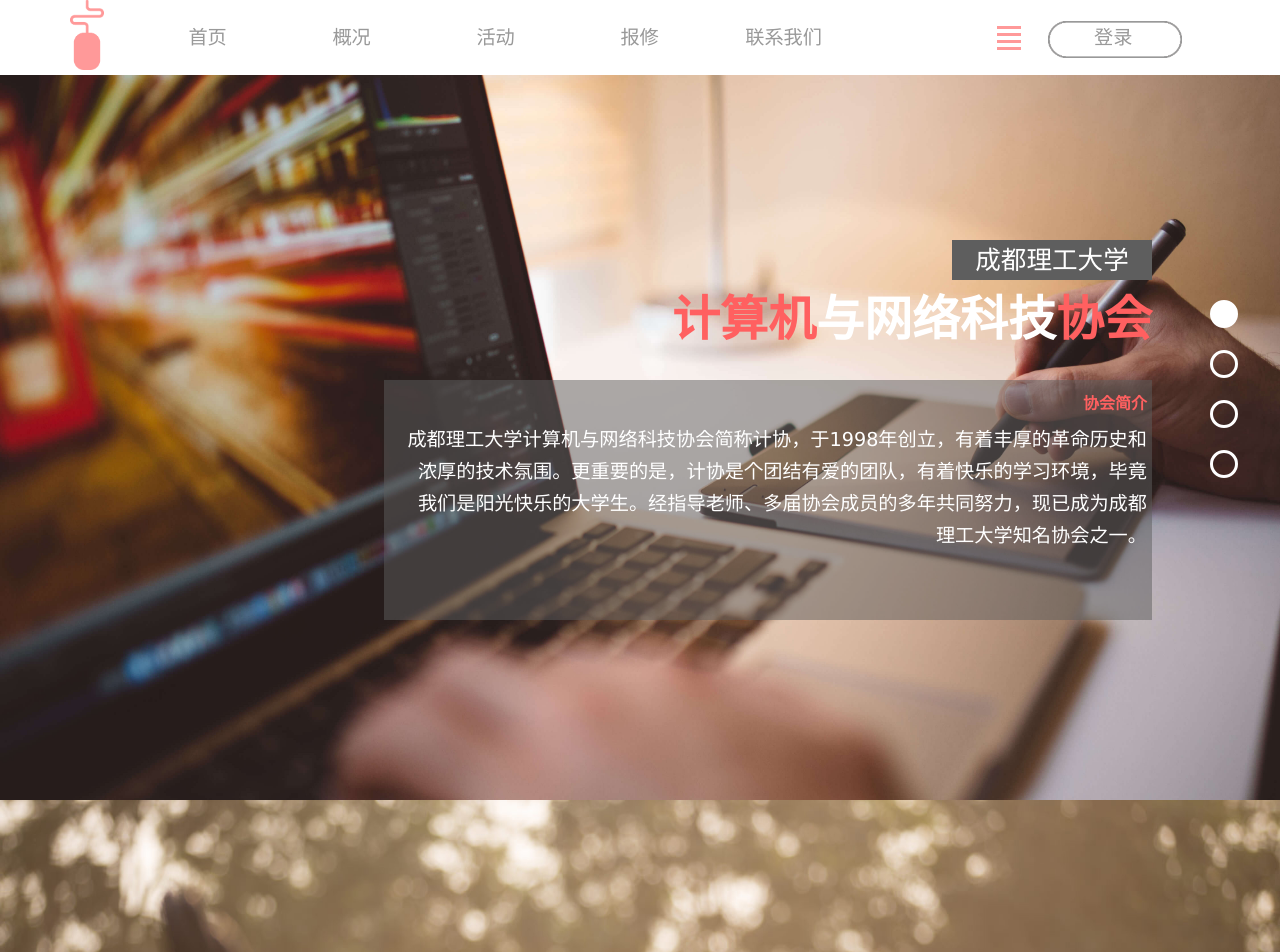
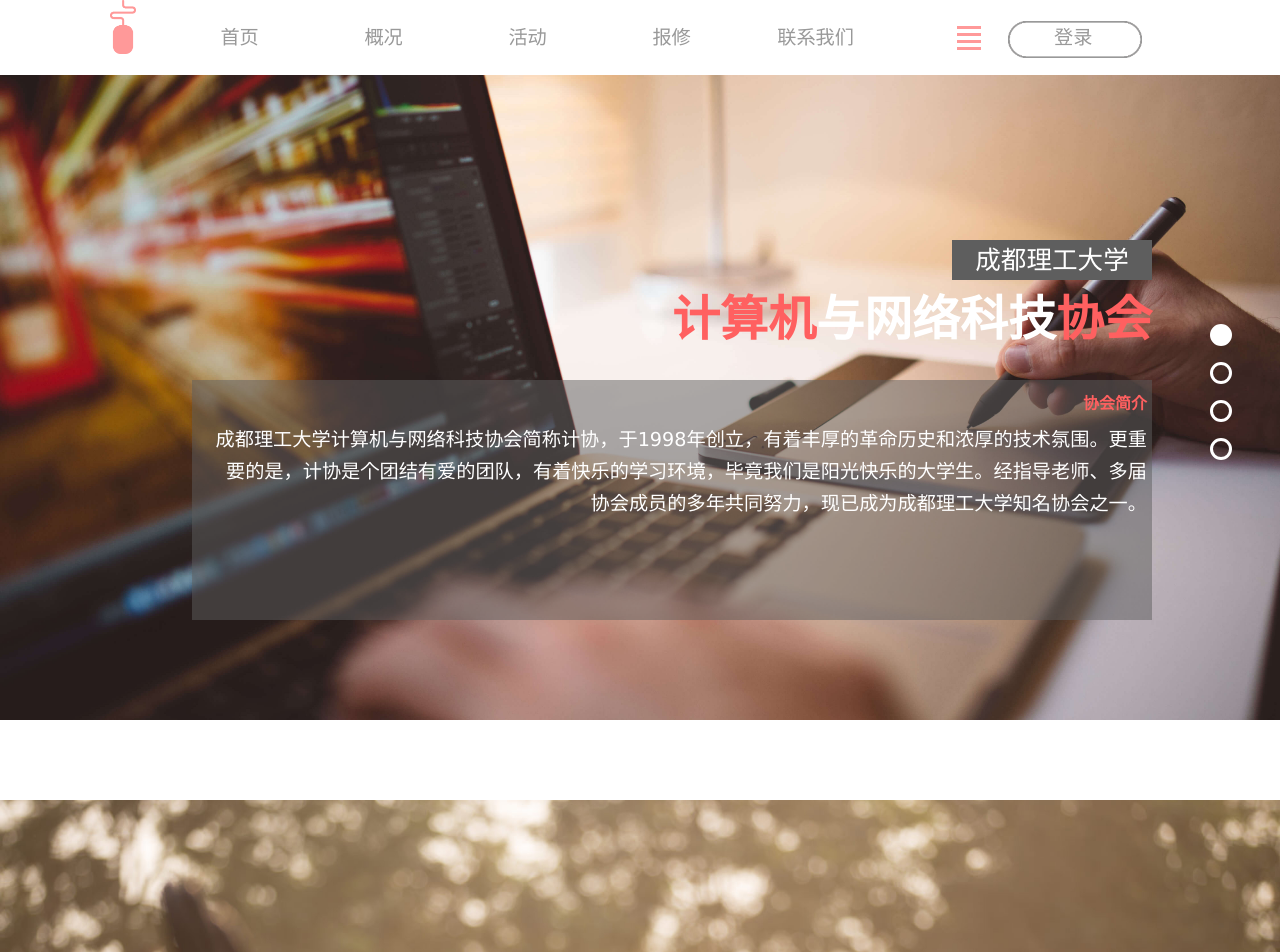
Before and after one commit to CDUT-CNTA/webCnta, a PHP site: page / in a window 1280 px wide. Shown: the top 952 px of the page. Run offline with PHP 8.4, Linux system fonts and the light colour scheme.

Commit message:
样式调整

```diff
--- a/css/style.css
+++ b/css/style.css
@@ -10,8 +10,8 @@ body
 
     overflow-y: hidden;
 
-    min-width: 1180px;
-    min-height: 100vh;
+    width: 100%;
+    height: 100%;
 }
 /*head begin*/
 .head:after
@@ -52,7 +52,9 @@ body
     top: 0;
     left: 50%;
 
-    width: 1200px;
+    max-width: 120rem;
+    min-width: 70rem;
+    overflow: hidden;
     height: inherit;
     margin: 0 auto;
 
@@ -60,7 +62,7 @@ body
 }
 .nav_logo img
 {
-    width: 4.2vmin;
+    width: 1.6rem;
     margin-left: 30px;
 }
 .nav_content li
@@ -143,11 +145,11 @@ body
 .main
 {
     position: absolute;
+    top: 0;
     z-index: -999;
-    top: 0;
 
     width: 100%;
-    height: 500vh;
+    height: 100%;
 }
 .main_block
 {
@@ -157,21 +159,25 @@ body
     overflow: hidden;
 
     width: 100%;
-    height: 20%;
+    height: 100%;
 }
 .main_block_pic
 {
     z-index: -1;
+
+    overflow: hidden;
 
     width: 100%;
     height: 100%;
 }
 .main_block_pic img
 {
-    overflow: hidden;
+    position: absolute;
+    top: 0;
+    left: 0;
 
     width: 100%;
-    height: 100%;
+    height: auto;
 }
 .main_block_wrap
 {
@@ -179,7 +185,9 @@ body
     top: 30%;
     right: 10%;
 
-    width: 100%;
+    display: block;
+
+    width: 100rem;
 }
 .main_block_top
 {
@@ -205,6 +213,7 @@ body
     font-size: 3rem;
 
     color: #fff;
+    animation-delay: 400ms;
 }
 .main_block_top,
 .main_block_top p,
@@ -231,6 +240,9 @@ body
     min-height: 30vmin;
 
     background: rgba(94,94,94,.5);
+}
+.main_block_text {
+    animation-delay: 1000ms;
 }
 .main_block_text blockquote
 {
@@ -273,12 +285,12 @@ body
 }
 .main_scroll div
 {
-    width: 22px;
-    height: 22px;
-    margin-bottom: 22px;
+    width: 16px;
+    height: 16px;
+    margin-bottom: 16px;
 
     border: 3px #fff solid;
-    border-radius: 50px;
+    border-radius: 100px;
     background-color: transparent; /* Can be set to transparent */
 }
 .main_scroll div:hover
@@ -288,7 +300,7 @@ body
 /*section*/
 .main_sec_wrap
 {
-    right: 30%;
+    right: 20%;
 }
 .main_sec_wrap .main_block_text p
 {
@@ -324,7 +336,7 @@ body
 }
 .main_four_wrap
 {
-    right: 0;
+    right: -10%;
 
     text-align: center;
 }
@@ -380,14 +392,13 @@ body
 /*foot begin*/
 .foot
 {
-    position: relative;
-    top: 400vh;
+    position: absolute;
+    top: 400%;
 
     display: block;
     clear: both;
 
     width: 100%;
-    height: 500px;
     margin: 0 auto;
 }
 .foot div,
@@ -423,8 +434,8 @@ body
 .copyright
 {
     position: absolute;
-    bottom: -400vh;
-
+    top:500%;
+    transform: translateY(-100%);
     display: block;
     clear: both;
 
@@ -650,7 +661,6 @@ body
 .list_nav
 {
     position: absolute;
-    top: 0;
 }
 .list_nav_content li
 {
@@ -799,8 +809,9 @@ body
 /*list_copyright begin*/
 .list_copyright
 {
+    overflow: hidden;
     position: relative;
-    bottom: 0;
+    transform: translateY(0);
 
     display: block;
 
--- a/index.html
+++ b/index.html
@@ -6,12 +6,7 @@
 	<title>成都理工大学计算机与网络科技协会</title>
 	<link rel="Shortcut icon" href="images/ico.png">
 	<link rel="stylesheet" type="text/css" href="css/style.css">
-	<script type="text/javascript">
-    	window.onbeforeunload = onbeforeunload_handler;
-    	function onbeforeunload_handler(){
-        	window.scrollTo(0,0);
-    	}
-	</script>
+	<link rel="stylesheet" type="text/css" href="css/animate.min.css">
 </head>
 <body>
 <div class="head">
@@ -83,6 +78,7 @@
 				<div class="text_bg"></div>
 				<blockquote>
 				<h2>特色<span>活动</span></h2>
+				<br>
 				<p>现在社会大家都喜欢有趣的生活，当然计协也会紧跟这个脚步带着大家有趣的学习！<br/>
 				我们有无回报在学校各个地方摆点的电脑义诊<br/>
 				有全校所有同学都可以参加的比赛项目丰富化的计算机技能大赛<br/>
@@ -193,5 +189,14 @@
 <script type="text/javascript" src="js/nav-transf.js"></script>
 <script type="text/javascript" src="js/scroll.js"></script>
 <script type="text/javascript" src="js/onload.js"></script>
+<script type="text/javascript">
+	window.onbeforeunload = onbeforeunload_handler;
+	function onbeforeunload_handler(){
+    	window.scrollTo(0,0);
+	}
+	(function(){
+		trans(0);
+	})();
+</script>
 </body>
 </html>
--- a/js/onload.js
+++ b/js/onload.js
@@ -6,6 +6,8 @@ jQuery(document).ready(function($) {
 	oLogin = $(".nav_login")[0];
 	judge = $("#waitToRefresh")[0];
 
+	$(".foot").height($(window).height()-$(".copyright").height());
+	var temp = $(".copyright").css('top');
 	if ($(".nav_bg")[0]) {
 		$(document).on('mousewheel DOMMouseScroll', function(e) { //绑定滚轮事件
 
@@ -32,10 +34,10 @@ jQuery(document).ready(function($) {
 		$(document).bind('keydown', function(event) { //上下键滚动事件
 			/* Act on the event */
 			if (event.keyCode == 40) {
-				pageTab(-1,$(".nav"));
+				pageTab(-1, $(".nav"));
 			};
 			if (event.keyCode == 38) {
-				pageTab(1,$(".nav"));
+				pageTab(1, $(".nav"));
 			};
 		});
 
@@ -48,6 +50,7 @@ jQuery(document).ready(function($) {
 					tab(ii);
 				}
 			})(i);
+
 		}
 
 		if ($(".nav_bg")[0]) {
--- a/js/scroll.js
+++ b/js/scroll.js
@@ -67,3 +67,10 @@ function pageTab(watch, obj, callback) { //watch=-1表示向下滚动，watch=1
 	}, 30)
 
 }
+function trans(num) {
+	if(num==0){
+		$(".main_block_top strong").addClass('animated fadeInDown');
+		$(".main_block_top p").addClass('animated flipInX');
+		$(".main_block_text").addClass('animated fadeInDown');
+	}
+}
```
